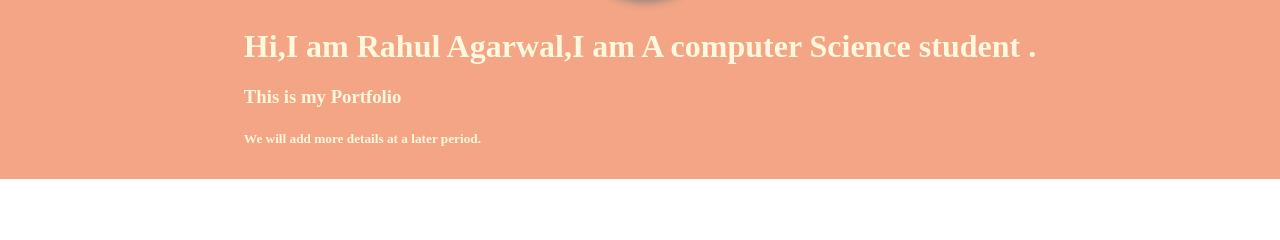
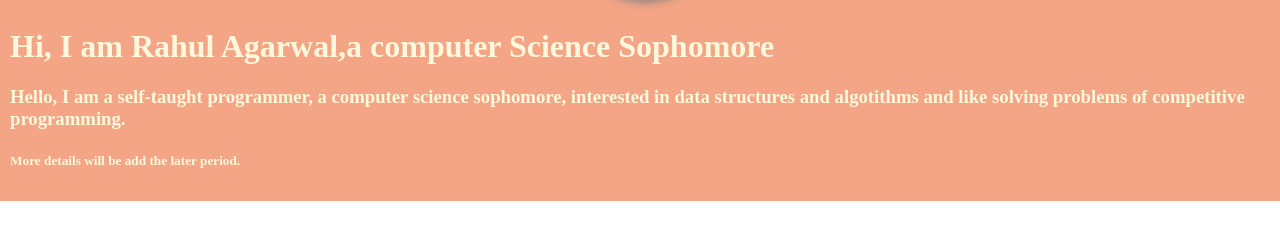
Before and after one commit to heyRahull/agarwalrahul, a plain HTML site: page index.html in a window 1280 px wide. Shown: the part 116-356 px from the top of the page. Drawn offline with Linux system fonts and the light colour scheme.

Commit message:
text modification

```diff
--- a/index.html
+++ b/index.html
@@ -10,9 +10,12 @@
     <header class=site-header>
         <img class="profile-pic" src="https://media-exp1.licdn.com/dms/image/C5103AQGpTC_AfEyp-w/profile-displayphoto-shrink_200_200/0?e=1594857600&v=beta&t=a4alKOCN_NukqBVHLP-Rsib3-WQ4vZWkAKnIsleUgBM" ></a>
         <div class="content">
-        <h1>Hi,I am Rahul Agarwal,I am A computer Science student .</h1>
-        <h3>This is my Portfolio</h3>
-        <h5>We will add more details at a later period.</h5>
+        <h1>Hi, I am Rahul Agarwal,a computer Science Sophomore</h1>
+        <h3>Hello, I am a self-taught programmer, a computer science sophomore,
+            interested in data structures and algotithms and like solving problems of
+            competitive programming.
+        </h3>
+        <h5>More details will be add the later period.</h5>
        </div>
     </header>
 
```
